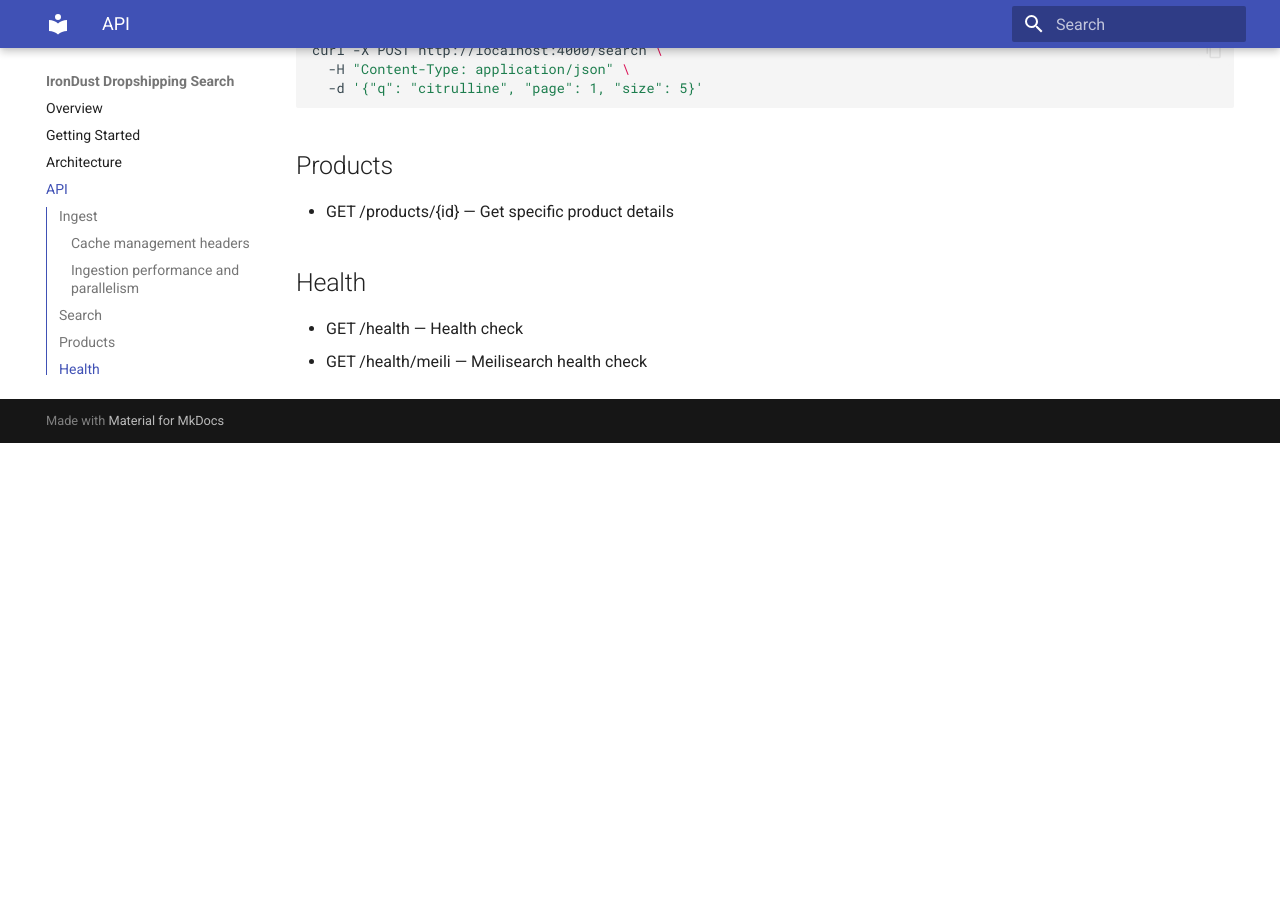
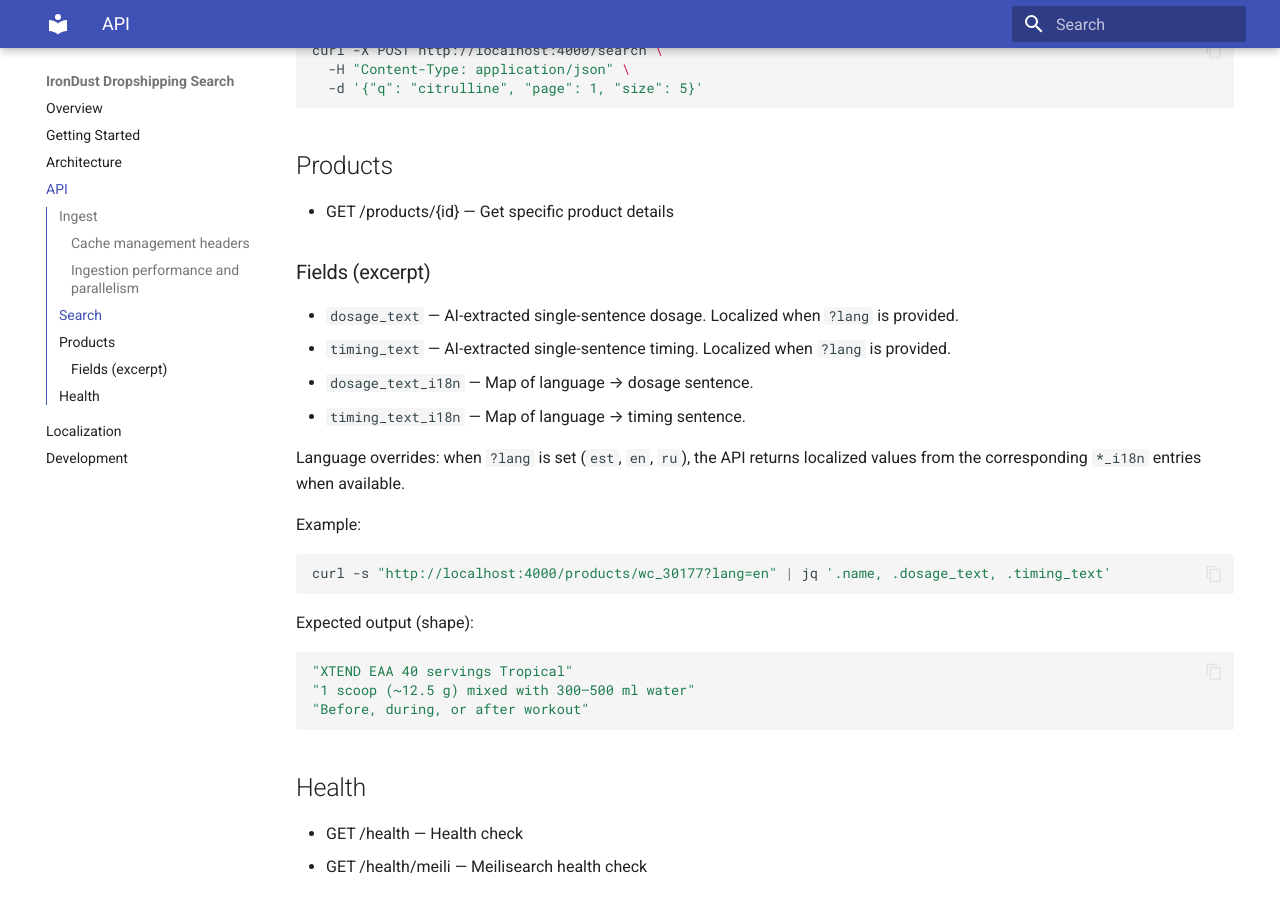
Before and after one commit to tandryukha/dropshipping-irondust, an MkDocs documentation site: the page built from docs/api.md, in a window 1280 px wide and 900 px high, scrolled down 1125 px. Built offline with MkDocs 1.6.1 and Material for MkDocs 9.7.7, drawn with Linux system fonts in a browser that asks for light colours; before the commit the page ends 1568 px from its top, so only the background shows below that.

Commit message:
Update API documentation to include AI-extracted dosage and timing fields
- Added new sections in the API documentation detailing the `dosage_text` and `timing_text` fields, including localization support with `*_i18n` mappings.
- Provided example usage of the API with language-specific queries to demonstrate the new features.
- Updated the index documentation to highlight recent enhancements in AI enrichment for product information.

````diff
--- a/docs/api.md
+++ b/docs/api.md
@@ -51,6 +51,29 @@
 
 - GET /products/{id} — Get specific product details
 
+### Fields (excerpt)
+
+- `dosage_text` — AI-extracted single-sentence dosage. Localized when `?lang` is provided.
+- `timing_text` — AI-extracted single-sentence timing. Localized when `?lang` is provided.
+- `dosage_text_i18n` — Map of language → dosage sentence.
+- `timing_text_i18n` — Map of language → timing sentence.
+
+Language overrides: when `?lang` is set (`est`, `en`, `ru`), the API returns localized values from the corresponding `*_i18n` entries when available.
+
+Example:
+
+```bash
+curl -s "http://localhost:4000/products/wc_30177?lang=en" | jq '.name, .dosage_text, .timing_text'
+```
+
+Expected output (shape):
+
+```json
+"XTEND EAA 40 servings Tropical"
+"1 scoop (~12.5 g) mixed with 300–500 ml water"
+"Before, during, or after workout"
+```
+
 ## Health
 
 - GET /health — Health check
````
Also changed, not shown: docs/dosage-timing.md (added, +62 -0 lines), docs/index.md (+5 -0 lines).
